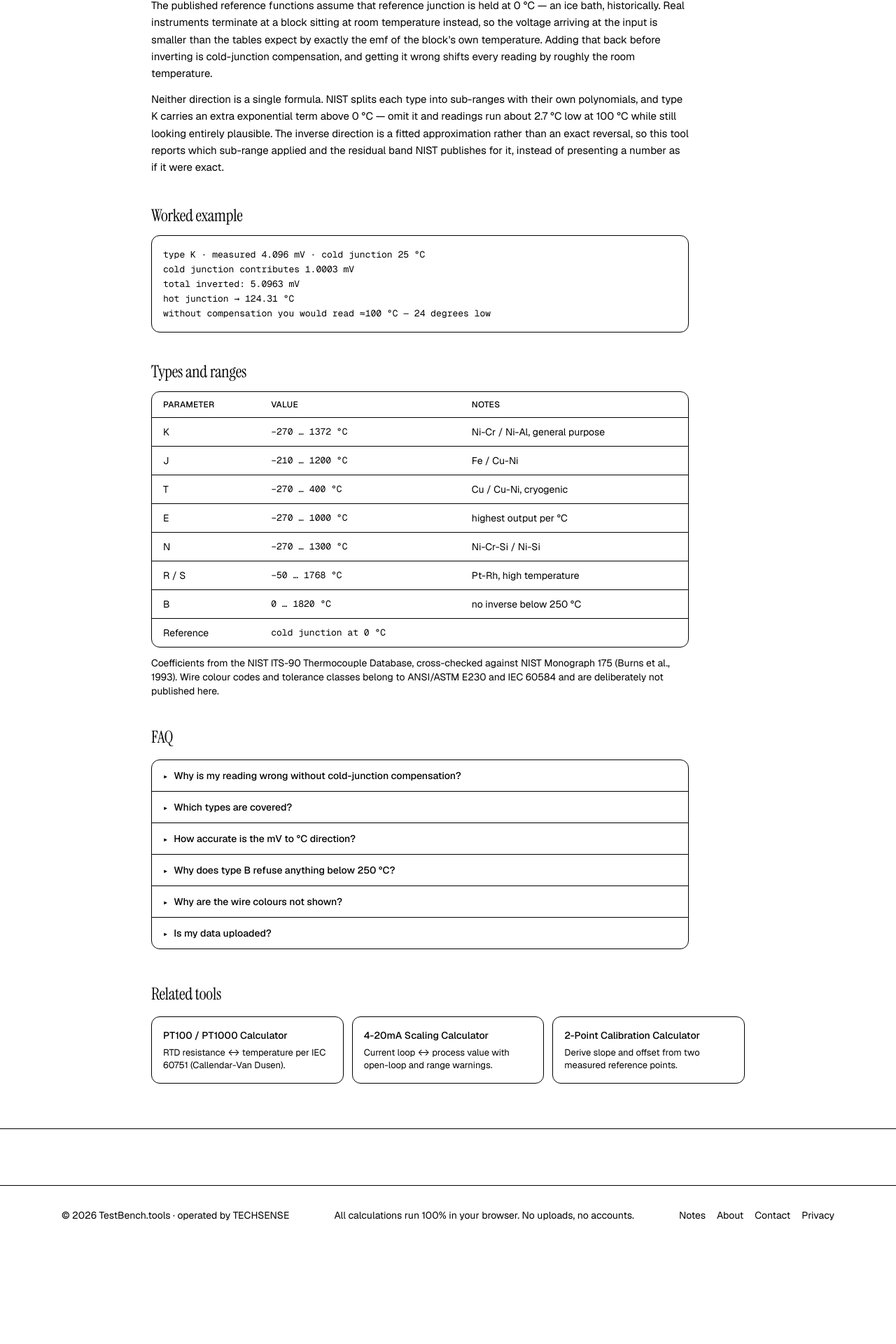
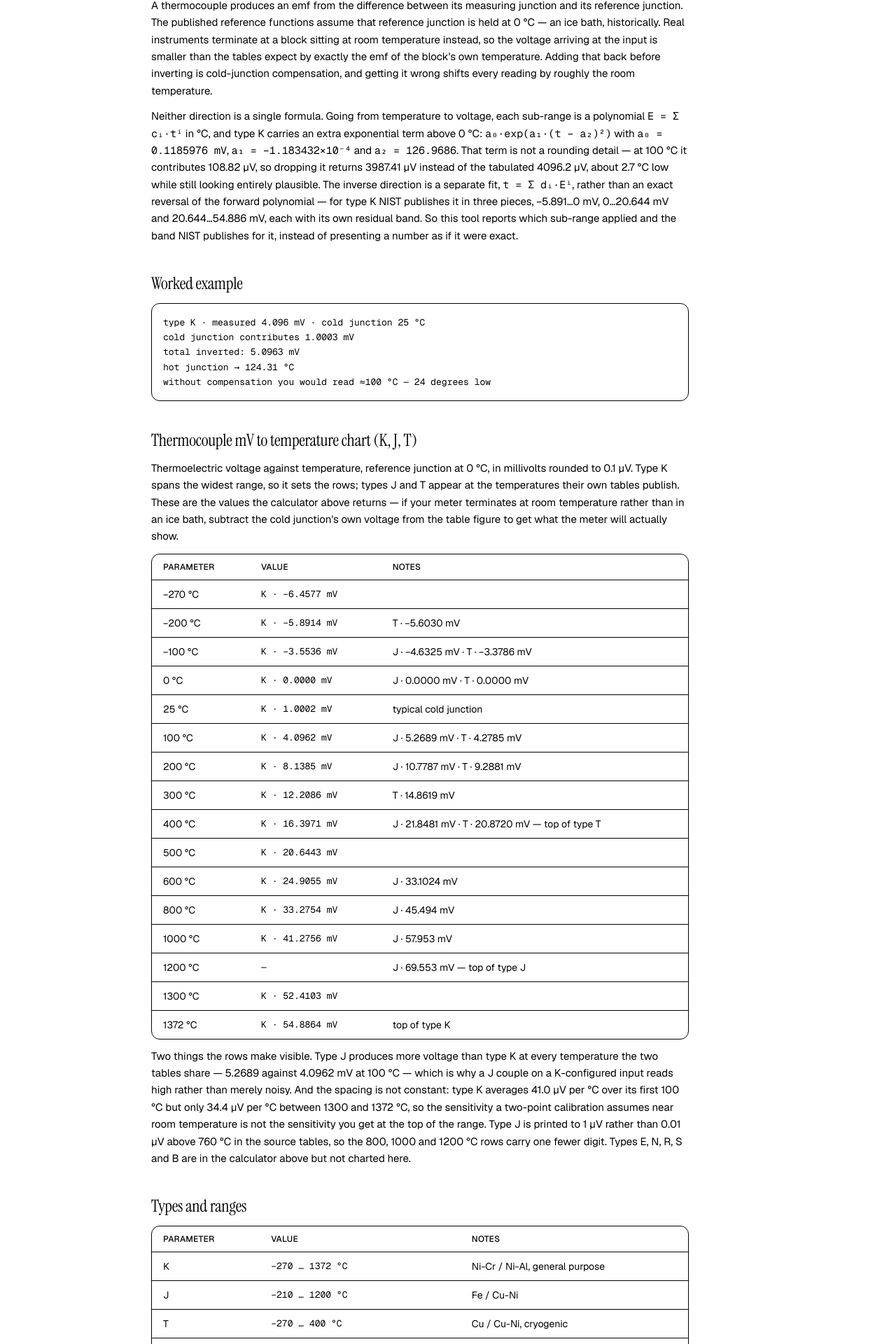
Before and after one commit to Kim-Hakseong/testbench-tools, a Next.js app in the folder apps/web/: page /tools/thermocouple-calculator in a window 1280 px wide. Shown: the part 938-2858 px from the top of the page at 70% size. Before the commit the page ends 2716 px from the top, so only its background shows below. Built offline with nearby package versions, Linux system fonts and the light colour scheme.

Commit message:
autopilot: weekly T1 content/SEO pass

```diff
--- a/apps/web/app/(en)/tools/thermocouple-calculator/page.tsx
+++ b/apps/web/app/(en)/tools/thermocouple-calculator/page.tsx
@@ -7,13 +7,13 @@ import { JsonLd, toolJsonLd } from "@/lib/jsonld";
 
 export const metadata: Metadata = {
   alternates: { canonical: "/tools/thermocouple-calculator/" },
-  title: "Thermocouple Calculator — mV ↔ °C with cold junction, ITS-90",
+  title: "Thermocouple Calculator — mV to Temperature Chart & Formula (K, J, T, ITS-90)",
   description:
-    "Free thermocouple calculator for types K, J, T, E, N, R, S and B: millivolts to temperature with cold-junction compensation, using the NIST ITS-90 reference functions. 100% in your browser.",
+    "Free thermocouple calculator for types K, J, T, E, N, R, S and B: millivolts to temperature with cold-junction compensation on the NIST ITS-90 reference functions, plus a type K/J/T mV-to-°C chart. 100% in your browser.",
   openGraph: { url: "/tools/thermocouple-calculator/",
     images: ["/og/thermocouple-calculator.png"], siteName: "TestBench.tools",
-    title: "Thermocouple Calculator — types K, J, T, E, N, R, S, B",
-    description: "mV ↔ °C on the NIST ITS-90 reference functions, with cold-junction compensation.",
+    title: "Thermocouple Calculator — mV to °C chart, types K, J, T, E, N, R, S, B",
+    description: "mV ↔ °C on the NIST ITS-90 reference functions, with cold-junction compensation and a type K/J/T reference chart.",
     type: "website",
   },
 };
@@ -40,6 +40,14 @@ const FAQS: FaqItem[] = [
     a: "Because they are not in the same document. The reference functions come from NIST Monograph 175; colour codes are specified by ANSI/ASTM E230 and IEC 60584-3, and they differ between them — the same type is a different colour depending on which standard your cable follows. Publishing one set here would mislead half the readers.",
   },
   {
+    q: "What is the mV output of a type K thermocouple?",
+    a: "With the reference junction at 0 °C: 0 mV at 0 °C, 1.0002 mV at 25 °C, 4.0962 mV at 100 °C, 12.2086 mV at 300 °C, 20.6443 mV at 500 °C and 54.8864 mV at 1372 °C, which is the top of the published range. The chart on this page lists the same points for types K, J and T. Note that those figures assume a 0 °C reference — a meter terminating at 25 °C reads each of them about 1.0002 mV low.",
+  },
+  {
+    q: "Where do the numbers in this mV to temperature chart come from?",
+    a: "They are read from the reference tables of NIST Monograph 175 (Burns, Scroger, Strouse, Croarkin and Guthrie, 1993): table 7.3.3 for type K, 6.3.3 for type J and 9.3.3 for type T, all with reference junctions at 0 °C. They are not re-derived for this page — the same values are the golden vectors this site's automated test suite pins the engine against, so the chart and the calculator above cannot drift apart.",
+  },
+  {
     q: "Is my data uploaded?",
     a: "No. Every calculation runs in your browser.",
   },
@@ -59,7 +67,9 @@ export default function Page() {
           and B. Its main mode takes the voltage you measured plus your cold
           junction temperature and returns the hot-junction temperature, which is
           the number you actually want. Reference: type K at 100 °C produces
-          4.0962 mV with the cold junction at 0 °C.
+          4.0962 mV with the cold junction at 0 °C. A mV-to-°C chart for types
+          K, J and T, taken from the NIST reference tables, is further down the
+          page.
         </AnswerBox>
 
         <Section title="How it works">
@@ -75,14 +85,22 @@ export default function Page() {
             by roughly the room temperature.
           </p>
           <p>
-            Neither direction is a single formula. NIST splits each type into
-            sub-ranges with their own polynomials, and type K carries an extra
-            exponential term above 0 °C — omit it and readings run about
-            2.7 °C low at 100 °C while still looking entirely plausible. The
-            inverse direction is a fitted approximation rather than an exact
-            reversal, so this tool reports which sub-range applied and the
-            residual band NIST publishes for it, instead of presenting a number
-            as if it were exact.
+            Neither direction is a single formula. Going from temperature to
+            voltage, each sub-range is a polynomial{" "}
+            <code>E = Σ cᵢ·tⁱ</code> in °C, and type K carries an extra
+            exponential term above 0 °C:{" "}
+            <code>a₀·exp(a₁·(t − a₂)²)</code> with{" "}
+            <code>a₀ = 0.1185976 mV</code>, <code>a₁ = −1.183432×10⁻⁴</code> and{" "}
+            <code>a₂ = 126.9686</code>. That term is not a rounding detail — at
+            100 °C it contributes 108.82 µV, so dropping it returns 3987.41 µV
+            instead of the tabulated 4096.2 µV, about 2.7 °C low while still
+            looking entirely plausible. The
+            inverse direction is a separate fit, <code>t = Σ dᵢ·Eⁱ</code>,
+            rather than an exact reversal of the forward polynomial — for type K
+            NIST publishes it in three pieces, −5.891…0 mV, 0…20.644 mV and
+            20.644…54.886 mV, each with its own residual band. So this tool
+            reports which sub-range applied and the band NIST publishes for it,
+            instead of presenting a number as if it were exact.
           </p>
         </Section>
 
@@ -98,6 +116,53 @@ export default function Page() {
             <br />
             without compensation you would read ≈100 °C — 24 degrees low
           </DataWell>
+        </Section>
+
+        <Section title="Thermocouple mV to temperature chart (K, J, T)">
+          <p>
+            Thermoelectric voltage against temperature, reference junction at
+            0 °C, in millivolts rounded to 0.1 µV. Type K spans the widest
+            range, so it sets the rows; types J and T appear at the
+            temperatures their own tables publish. These are the values the
+            calculator above returns — if your meter terminates at room
+            temperature rather than in an ice bath, subtract the cold
+            junction&apos;s own voltage from the table figure to get what the
+            meter will actually show.
+          </p>
+          <ParamsTable
+            rows={[
+              { name: "−270 °C", value: "K · −6.4577 mV" },
+              { name: "−200 °C", value: "K · −5.8914 mV", note: "T · −5.6030 mV" },
+              { name: "−100 °C", value: "K · −3.5536 mV", note: "J · −4.6325 mV · T · −3.3786 mV" },
+              { name: "0 °C", value: "K · 0.0000 mV", note: "J · 0.0000 mV · T · 0.0000 mV" },
+              { name: "25 °C", value: "K · 1.0002 mV", note: "typical cold junction" },
+              { name: "100 °C", value: "K · 4.0962 mV", note: "J · 5.2689 mV · T · 4.2785 mV" },
+              { name: "200 °C", value: "K · 8.1385 mV", note: "J · 10.7787 mV · T · 9.2881 mV" },
+              { name: "300 °C", value: "K · 12.2086 mV", note: "T · 14.8619 mV" },
+              { name: "400 °C", value: "K · 16.3971 mV", note: "J · 21.8481 mV · T · 20.8720 mV — top of type T" },
+              { name: "500 °C", value: "K · 20.6443 mV" },
+              { name: "600 °C", value: "K · 24.9055 mV", note: "J · 33.1024 mV" },
+              { name: "800 °C", value: "K · 33.2754 mV", note: "J · 45.494 mV" },
+              { name: "1000 °C", value: "K · 41.2756 mV", note: "J · 57.953 mV" },
+              { name: "1200 °C", value: "—", note: "J · 69.553 mV — top of type J" },
+              { name: "1300 °C", value: "K · 52.4103 mV" },
+              { name: "1372 °C", value: "K · 54.8864 mV", note: "top of type K" },
+            ]}
+          />
+          <p>
+            Two things the rows make visible. Type J produces more voltage
+            than type K at every temperature the two tables share — 5.2689
+            against 4.0962 mV at 100 °C — which is why a J couple on a
+            K-configured input reads high rather than merely noisy. And the
+            spacing is not constant: type K averages 41.0 µV per °C over its
+            first 100 °C but only 34.4 µV per °C between 1300 and 1372 °C, so
+            the sensitivity a two-point calibration assumes near room
+            temperature is not the sensitivity you get at the top of the
+            range. Type J is printed to
+            1 µV rather than 0.01 µV above 760 °C in the source tables, so the
+            800, 1000 and 1200 °C rows carry one fewer digit. Types E, N, R, S
+            and B are in the calculator above but not charted here.
+          </p>
         </Section>
 
         <AdSlot id="thermocouple-calculator-content" />
--- a/apps/web/content/lastmod.json
+++ b/apps/web/content/lastmod.json
@@ -31,7 +31,7 @@
   "ls-xgt-address-converter": "2026-08-21",
   "xgt-cnet-decoder": "2026-08-21",
   "xgt-cnet-builder": "2026-08-21",
-  "pt100-calculator": "2026-08-21",
+  "pt100-calculator": "2026-09-07",
   "thermocouple-calculator": "2026-08-21",
   "ntc-thermistor-calculator": "2026-08-21",
   "measurement-accuracy": "2026-08-21",
```
